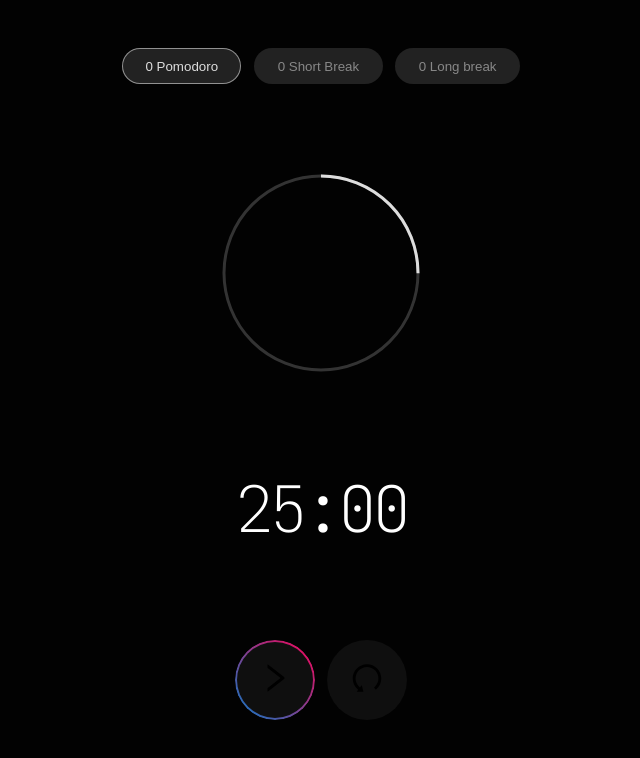
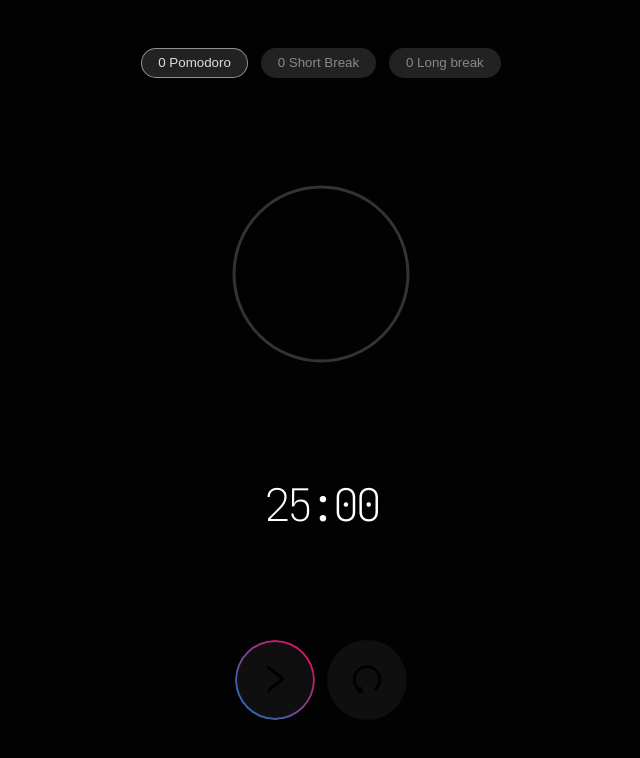
Before and after one commit to yersoncp/pomodoro-andean, a Next.js app: page / in a window 1280 px wide. Shown: the top 758 px of the page, without its empty margins (319-959 px from the left). Built offline with nearby package versions, Linux system fonts and the light colour scheme.

Commit message:
update clock component

```diff
--- a/src/components/Button/Button.module.css
+++ b/src/components/Button/Button.module.css
@@ -1,5 +1,5 @@
 .button {
-  padding: .6rem 1.4rem;
+  padding: .4rem 1rem;
   border-radius: 2rem;
   cursor: pointer;
   border: none;
--- a/src/components/Clock/Clock.tsx
+++ b/src/components/Clock/Clock.tsx
@@ -1,13 +1,30 @@
+import { useEffect, useState } from 'react'
 import s from './Clock.module.css'
 
-const SIZE = 200
+const SIZE = 180
 const STROKE_WIDTH = 3
 const RADIUS = (SIZE / 2) - STROKE_WIDTH
+const ARC_LENGTH = 2 * Math.PI * RADIUS
 
-const Clock = () => {
-  const progress = 25
-  const arcLength = 2 * Math.PI * RADIUS
-  const arcOffset = arcLength * ((100 - progress) / 100)
+type ClockProps = {
+  value: number;
+}
+
+const Clock = ({ value }: ClockProps) => {
+  const [progress, setProgress] = useState<number>(0)
+  const [arcOffset, setArcOffset] = useState<number>(0)
+
+  useEffect(() => {
+    if (value) {
+      setProgress(100 - (value / 1500) * 100)
+    } else {
+      setProgress(0)
+    }
+  }, [value])
+
+  useEffect(() => {
+    setArcOffset(ARC_LENGTH * ((100 - progress) / 100))
+  }, [progress])
 
   return (
     <div className={s.container}>
@@ -21,7 +38,7 @@
           cx={SIZE / 2}
           cy={SIZE / 2}
           strokeWidth={STROKE_WIDTH}
-          strokeDasharray={arcLength}
+          strokeDasharray={ARC_LENGTH}
         />
         <circle
           className={s.progress}
@@ -29,7 +46,7 @@
           cx={SIZE / 2}
           cy={SIZE / 2}
           strokeWidth={STROKE_WIDTH}
-          strokeDasharray={arcLength}
+          strokeDasharray={ARC_LENGTH}
           strokeDashoffset={arcOffset}
         />
       </svg>
--- a/src/components/CounterDigits/CounterDigits.module.css
+++ b/src/components/CounterDigits/CounterDigits.module.css
@@ -1,4 +1,4 @@
 .Counter__number {
-  font-size: 4rem;
+  font-size: 2.8rem;
   letter-spacing: -4px;
 }
--- a/src/config/params.ts
+++ b/src/config/params.ts
@@ -1,11 +1,13 @@
-export type PomodoConfigType = {
-  [key: string]: {
+export type PomodoroConfigItem = {
   key: string
   label: string
   active: boolean
   time: number
   quantity: number
 }
+
+export type PomodoroConfig = {
+  [key: string]: PomodoroConfigItem
 }
 
 export const COUNTER_TYPE = {
@@ -14,7 +16,7 @@
   LONG_BREAK: 'LONG_BREAK',
 }
 
-export const POMODORO_CONFIG: PomodoConfigType = {
+export const POMODORO_CONFIG: PomodoroConfig = {
   POMODORO: {
     key: COUNTER_TYPE.POMODORO,
     label: 'Pomodoro',
--- a/src/containers/PomodoroContainer/PomodoroContainer.tsx
+++ b/src/containers/PomodoroContainer/PomodoroContainer.tsx
@@ -1,6 +1,6 @@
 import { useEffect, useRef, useState } from 'react'
 import Countdown, { zeroPad, CountdownTimeDelta } from 'react-countdown'
-import { COUNTER_TYPE, POMODORO_CONFIG, PomodoConfigType } from '@/config/params'
+import { COUNTER_TYPE, POMODORO_CONFIG, PomodoroConfig } from '@/config/params'
 import s from '@/styles/Pomodoro.module.css'
 import { Clock, Controls, CounterDigits, CounterTypes } from '@/components'
 
@@ -10,11 +10,13 @@
   const [timeToCountdown, setTimeToCountdown] = useState<number>(Date.now())
   const [counterType, setCounterType] = useState<string>(COUNTER_TYPE.POMODORO)
   const [isStarted, setIsStarted] = useState<boolean>(false)
-  const [pomodoroConfig, setPomodoroConfig] = useState<PomodoConfigType>(POMODORO_CONFIG)
+  const [pomodoroConfig, setPomodoroConfig] = useState<PomodoroConfig>(POMODORO_CONFIG)
+  const [currentTimeInSeconds, setCurrentTimeInSeconds] = useState<number>(0)
 
   const handeSetCountdown = (counterType: string) => {
     document.title = 'Ready!!!'
-    const t = Date.now() + POMODORO_CONFIG[counterType].time
+    const selectedPomodoro = POMODORO_CONFIG[counterType]
+    const t = Date.now() + selectedPomodoro.time
 
     countdownRef.current.stop()
     setTimeToCountdown(t)
@@ -38,13 +40,14 @@
   }
 
   const handleTick = (evt: CountdownTimeDelta) => {
+    setCurrentTimeInSeconds(evt.minutes * 60 + evt.seconds)
     document.title = `${zeroPad(evt.minutes)}:${zeroPad(evt.seconds)}`
   }
 
   const handleComplete = () => {
     document.title = 'Hurry!!!'
     const quantityUpdated = pomodoroConfig[counterType].quantity + 1
-    const configUpdated: PomodoConfigType = {
+    const configUpdated: PomodoroConfig = {
       ...pomodoroConfig,
       [counterType]: {
         ...pomodoroConfig[counterType],
@@ -53,6 +56,7 @@
     }
 
     setPomodoroConfig(configUpdated)
+    setCurrentTimeInSeconds(0)
 
     if (audio) {
       audio.volume = 0.8
@@ -83,7 +87,7 @@
         />
       </div>
 
-      <Clock />
+      <Clock value={currentTimeInSeconds} />
 
       <Countdown
         ref={countdownRef}
```
Lines whose indentation alone changed are shown as unchanged.
